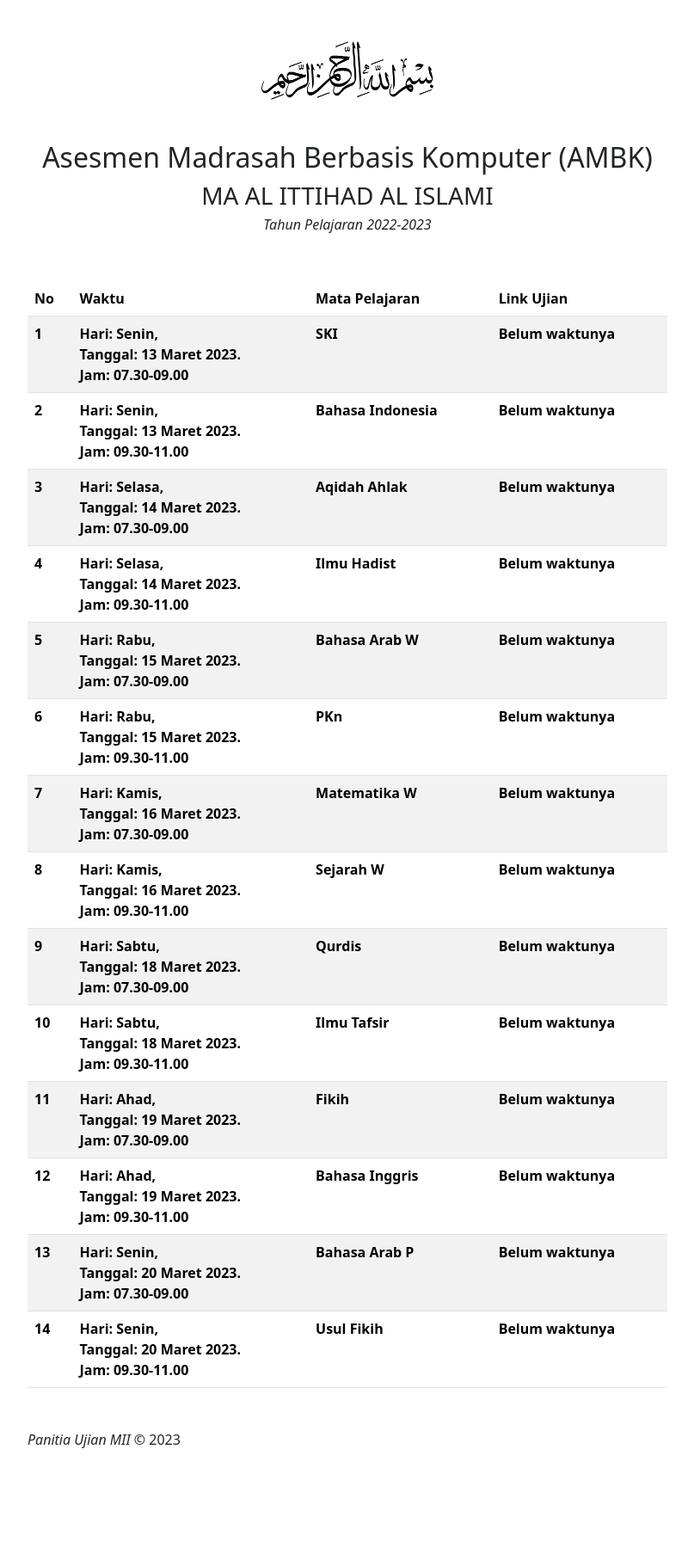
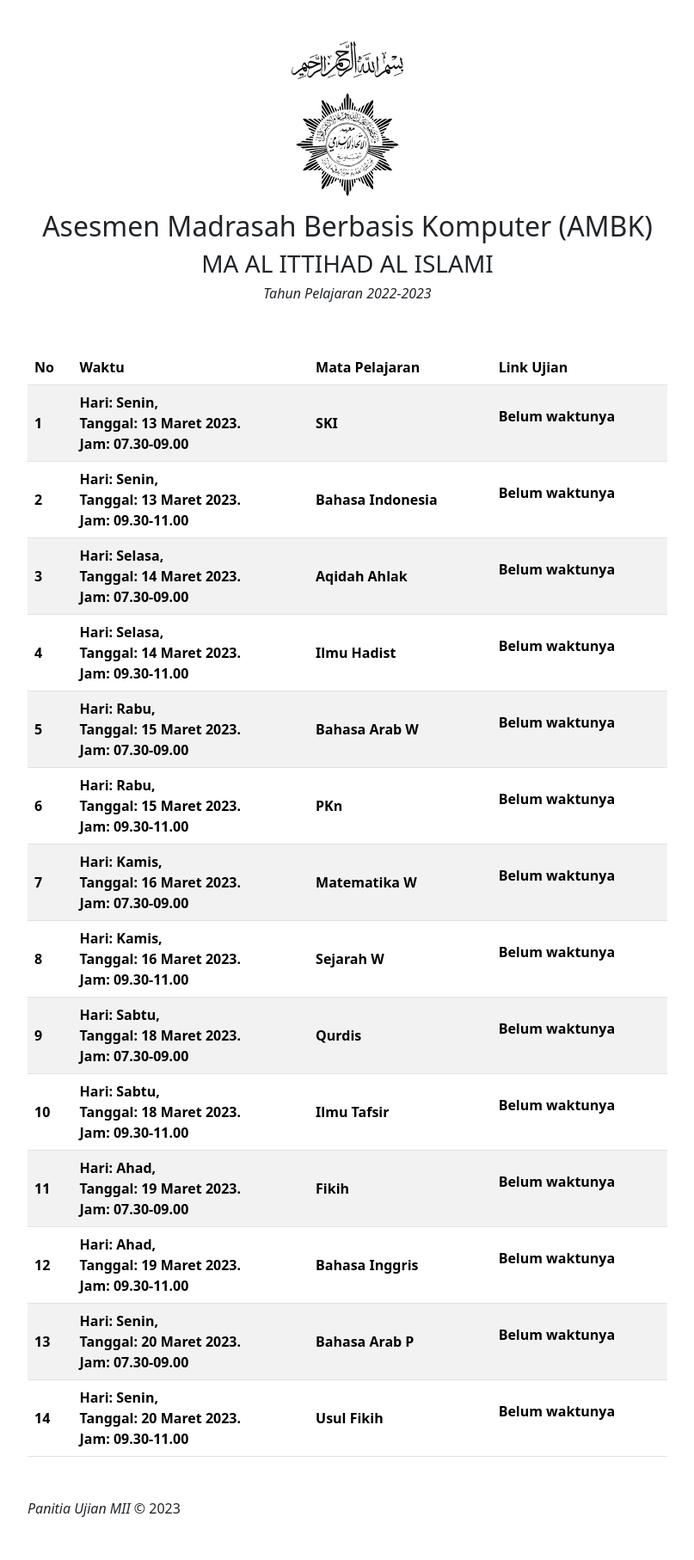
Before and after one commit to alittihadalislami/ambk, a PHP site: page / in a window 1280 px wide. Shown: the whole page at 86% size, without its empty margins (236-1043 px from the left). Before the commit the page ends 1684 px from the top, so only its background shows below. Run offline with PHP 8.4, Linux system fonts and the light colour scheme.

Commit message:
update ambk
tambah logo mii

```diff
--- a/index.php
+++ b/index.php
@@ -29,9 +29,12 @@
     <div class="col-md-8 mx-auto">
         <div class="row mb-5 text-center">
             <div class="col-md-12 mx-auto mt-5">
-                <img src="basmalah.png" width="200px">
+                <img src="basmalah.png" width="130px">
             </div>
-            <div class="mt-5 col-lg-12 mx-auto">
+            <div class="col-md-12 mx-auto mt-3">
+                <img src="logo_mii.svg" width="120px">
+            </div>
+            <div class="mt-3 col-lg-12 mx-auto">
                 <h2>Asesmen Madrasah Berbasis Komputer (AMBK)</h2>
                 <h3>MA AL ITTIHAD AL ISLAMI</h3>
                 <h5 class="h6"><i>Tahun Pelajaran 2022-2023</i></h5>
@@ -51,7 +54,7 @@
             ?>
             <tbody>
                 <?php $no=1; foreach ($jadwal as $jd) : ?>
-                <tr class="fw-bold">
+                <tr class="fw-bold align-middle">
                     <td><?=$no++?></td>
                     <td scope="row">
                     <?php
```
Also changed, not shown: logo_mii.svg (added).
